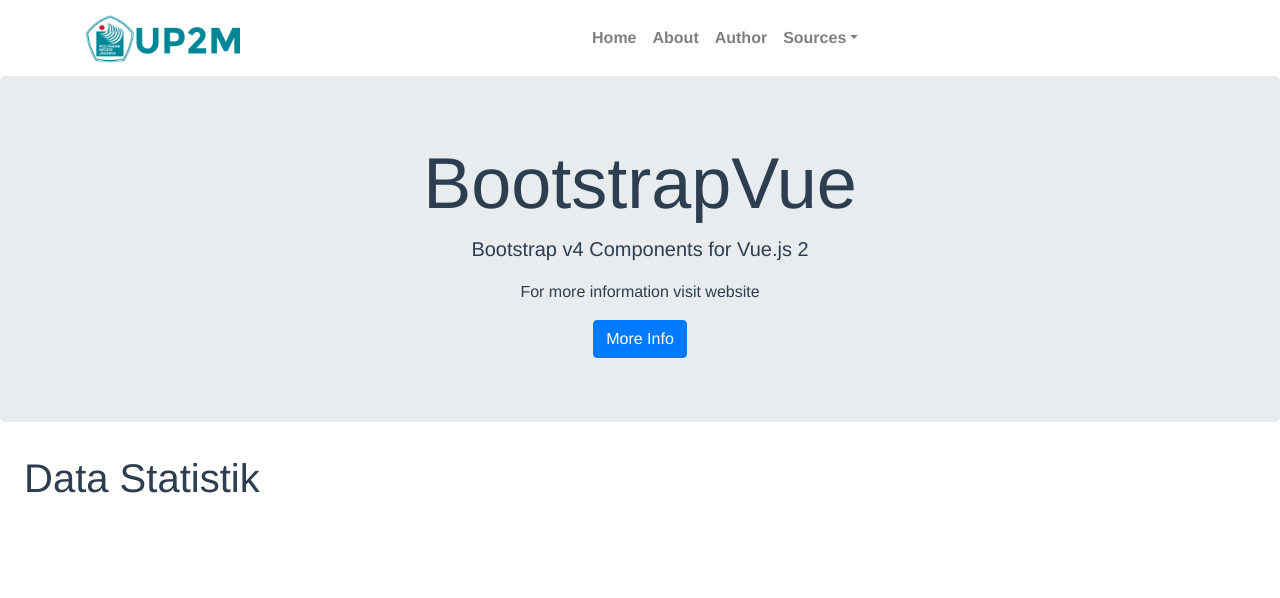
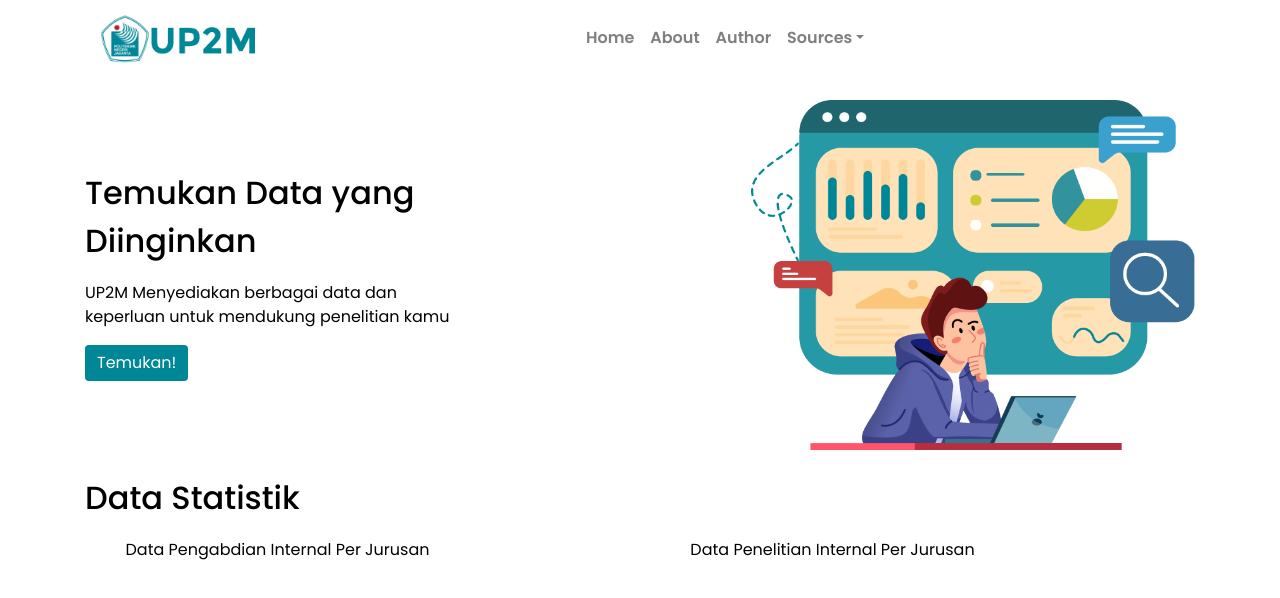
Before and after one commit to ffrastio/up2m, a Vue app in the folder frontend/: page / in a window 1280 px wide. Shown: the top 598 px of the page. Built offline with nearby package versions, Linux system fonts and the light colour scheme.

Commit message:
Home ( Update )
Update untuk header

```diff
--- a/frontend/src/App.vue
+++ b/frontend/src/App.vue
@@ -9,12 +9,12 @@
 </template>
 
 <style>
+@import url('https://fonts.googleapis.com/css2?family=Poppins:wght@400;500;600&display=swap');
+
 #app {
-  font-family: Avenir, Helvetica, Arial, sans-serif;
-  -webkit-font-smoothing: antialiased;
-  -moz-osx-font-smoothing: grayscale;
+  font-family: 'Poppins', sans-serif;
   text-align: center;
-  color: #2c3e50;
+  color: #000;
 }
 
 #nav {
--- a/frontend/src/components/layouts/Navbar.vue
+++ b/frontend/src/components/layouts/Navbar.vue
@@ -1,6 +1,6 @@
 <template>
     <div>
-        <b-navbar toggleable="lg" class="container">
+        <b-navbar toggleable="lg">
             <b-navbar-brand href="#">
                 <img
                     src="@/assets/img/logo.png"
--- a/frontend/src/views/Home.vue
+++ b/frontend/src/views/Home.vue
@@ -1,18 +1,49 @@
 <template>
     <div class="home">
-        <Navbar />
-        <div>
-            <b-jumbotron
-                header="BootstrapVue"
-                lead="Bootstrap v4 Components for Vue.js 2"
-            >
-                <p>For more information visit website</p>
-                <b-button variant="primary" href="#">More Info</b-button>
-            </b-jumbotron>
+        <div class="container">
+            <!-- Start Navbar -->
+            <Navbar />
+            <!-- End Navbar -->
+            <!-- Start Jumbotron -->
+            <div class="mt-4 text-left d-flex align-items-center justify-content-between">
+                <div class="block">
+                    <p class="title">
+                        Temukan Data yang <br />
+                        Diinginkan
+                    </p>
+                    <p>
+                        UP2M Menyediakan berbagai data dan <br />
+                        keperluan untuk mendukung penelitian kamu
+                    </p>
+                    <b-button class="btn btn-cta" href="#">Temukan!</b-button>
+                </div>
+
+                <div class="img-header">
+                    <b-img
+                        src="@/assets/img/content/content-1.png"
+                        alt="Konten"
+                        class="img-header image-cover"
+                        fluid
+                    />
+                </div>
+            </div>
+            <!-- End Jumbotron -->
         </div>
-        <div class="text-left px-4">
-          <h1 >Data Statistik</h1>
+        <div class="text-left title mt-4 container">
+            <p>Data Statistik</p>
         </div>
+        <b-row class="d-flex align-items-center container">
+            <b-col class="col-6 ">
+                <p class="align-items-center">
+                    Data Pengabdian Internal Per Jurusan
+                </p>
+            </b-col>
+            <b-col class="col-6">
+                <p class="align-items-center">
+                    Data Penelitian Internal Per Jurusan
+                </p>
+            </b-col>
+        </b-row>
     </div>
 </template>
 
@@ -27,3 +58,20 @@
     }
 };
 </script>
+<style lang="scss" scoped>
+.img-header {
+    max-height: 350px;
+}
+.btn-cta {
+    background-color: #008797;
+    color: white;
+    border: none;
+}
+.btn-cta:hover {
+    background-color: #086670;
+}
+.title {
+    font-weight: 500;
+    font-size: 32px;
+}
+</style>
```
Also changed, not shown: frontend/src/assets/img/content/content-1.png (added), frontend/src/assets/img/logo.jpg (deleted).
